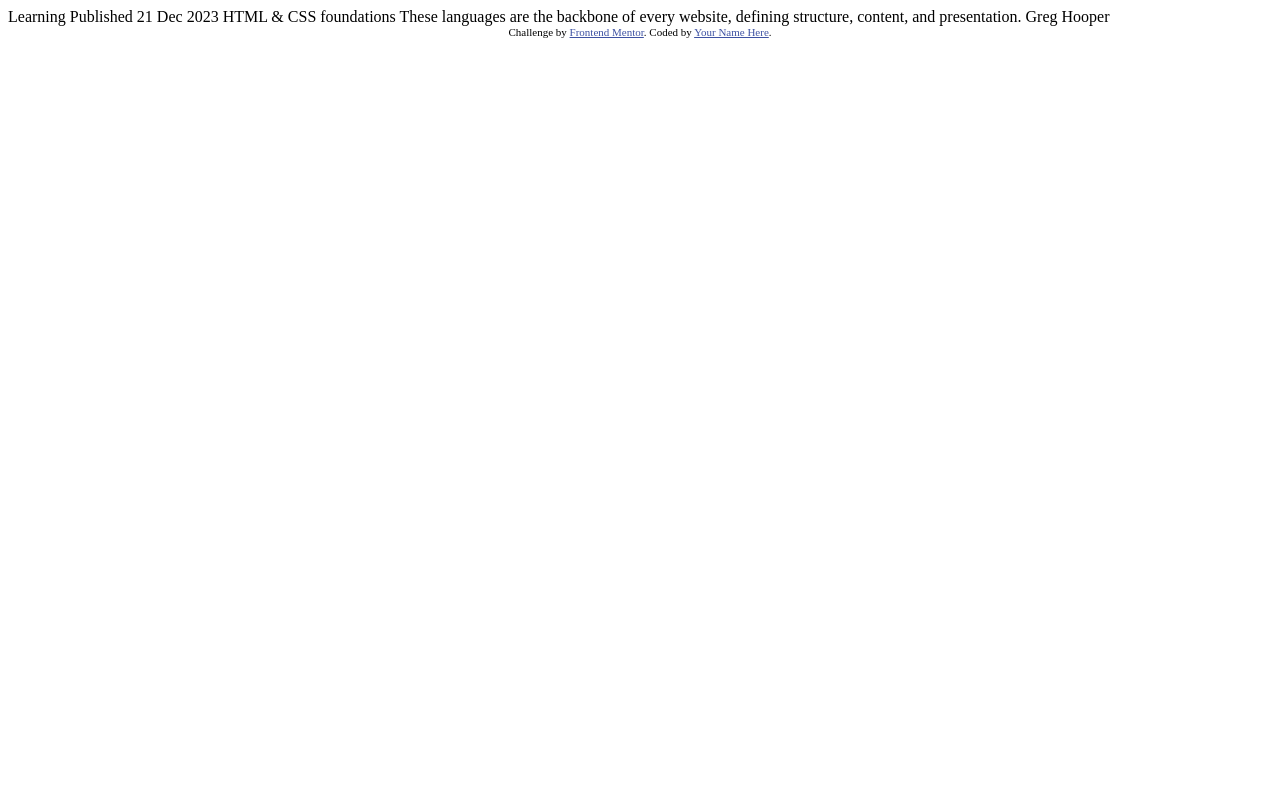
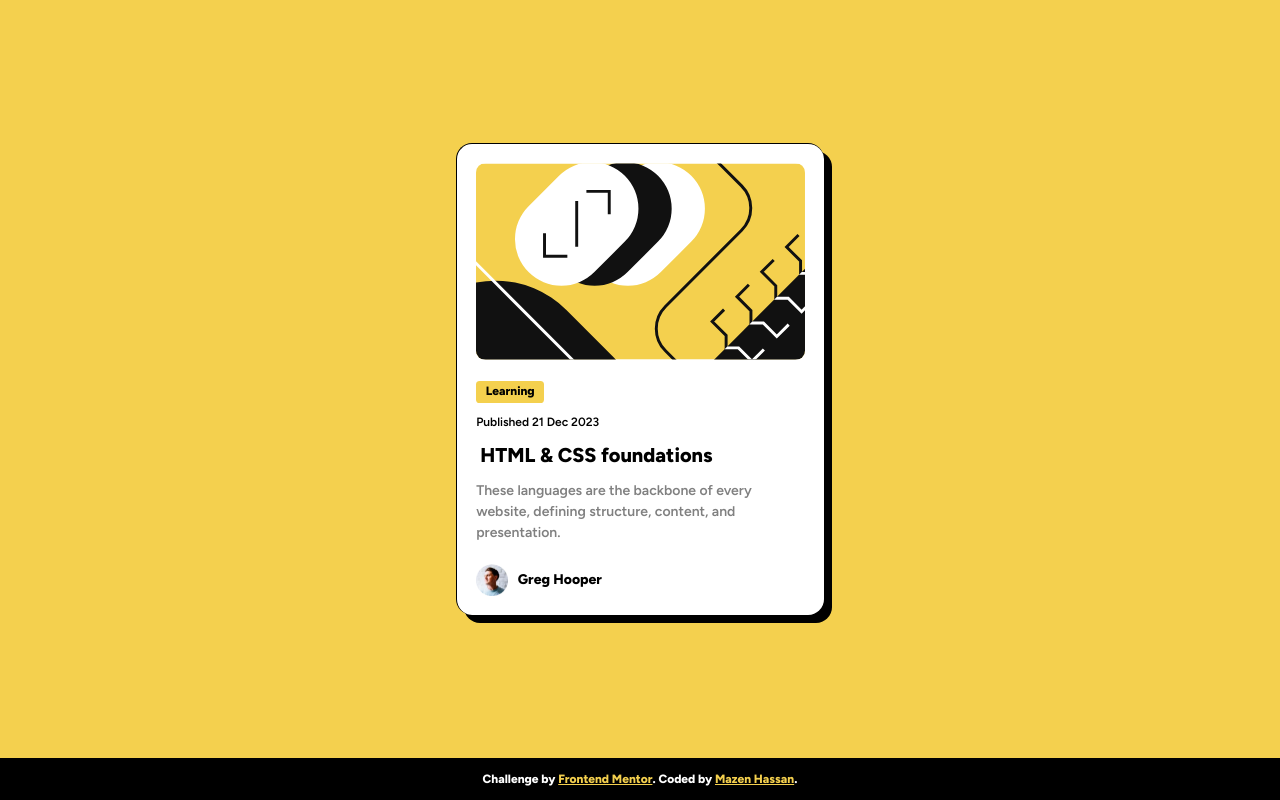
Before and after one commit to Apharaohh/Frontend-Mentor-, a plain HTML site: page index.html in a window 1280 px wide. Drawn offline with Linux system fonts and the light colour scheme.

Commit message:
Finished recipe for Frontend Mentor Challenge

```diff
--- a/index.html
+++ b/index.html
@@ -1,34 +1,54 @@
 <!DOCTYPE html>
 <html lang="en">
+
 <head>
   <meta charset="UTF-8">
-  <meta name="viewport" content="width=device-width, initial-scale=1.0"> <!-- displays site properly based on user's device -->
+  <meta name="viewport" content="width=device-width, initial-scale=1.0">
+  <!-- displays site properly based on user's device -->
 
   <link rel="icon" type="image/png" sizes="32x32" href="./assets/images/favicon-32x32.png">
+  <link rel="stylesheet" href="style.css">
+
+  <!--Google Fonts Links-->
+  <link rel="preconnect" href="https://fonts.googleapis.com">
+  <link rel="preconnect" href="https://fonts.gstatic.com" crossorigin>
+  <link href="https://fonts.googleapis.com/css2?family=Figtree:wght@600;800&display=swap" rel="stylesheet">
 
   <title>Frontend Mentor | Blog preview card</title>
 
-  <!-- Feel free to remove these styles or customise in your own stylesheet 👍 -->
-  <style>
-    .attribution { font-size: 11px; text-align: center; }
-    .attribution a { color: hsl(228, 45%, 44%); }
-  </style>
 </head>
+
 <body>
+  <div class="container">
+    <main class="main-wrapper">
+      <div class="illustration">
+        <img src="./assets/images/illustration-article.svg" alt="Blog card illustration">
+      </div>
+      <div class="content">
+        <h1 class="learning-header"> Learning</h1>
 
-  Learning
+        <p class="publish-text"> Published 21 Dec 2023</p>
 
-  Published 21 Dec 2023
+        <h2 class="foundation-header">
+          <a class="anchor-link" href="#">HTML & CSS foundations</a>
+        </h2>
 
-  HTML & CSS foundations
+        <p class="description">
+          These languages are the backbone of every website, defining structure, content, and presentation.
+        </p>
+      </div>
+      <div class="author">
+        <img src="./assets/images/image-avatar.webp" width="32" height="32" alt="profile picture of Greg Hooper">
 
-  These languages are the backbone of every website, defining structure, content, and presentation.
+        <span class="author-name"> Greg Hooper</span>
+      </div>
+    </main>
+  </div>
 
-  Greg Hooper
+  <footer class="attribution">
+    <p>Challenge by <a href="https://www.frontendmentor.io?ref=challenge" target="_blank">Frontend Mentor</a>.
+      Coded by <a href="https://github.com/Mazz100">Mazen Hassan</a>.</p>
+  </footer>
+</body>
 
-  <div class="attribution">
-    Challenge by <a href="https://www.frontendmentor.io?ref=challenge" target="_blank">Frontend Mentor</a>.
-    Coded by <a href="#">Your Name Here</a>.
-  </div>
-</body>
 </html>
--- /dev/null
+++ b/style.css
@@ -0,0 +1,222 @@
+*,
+*::before,
+*::after {
+  box-sizing: border-box;
+}
+
+/* Prevent font size inflation */
+html {
+  -moz-text-size-adjust: none;
+  -webkit-text-size-adjust: none;
+  text-size-adjust: none;
+}
+
+body,
+h1,
+h2,
+h3,
+h4,
+p,
+figure,
+blockquote,
+dl,
+dd {
+  margin-block-end: 0;
+  margin-block-start: 0;
+  margin: 0;
+}
+
+/* Remove list styles on ul, ol elements with a list role, which suggests default styling will be removed */
+ul[role=list],
+ol[role=list] {
+  list-style: none;
+}
+
+/* Set core body defaults */
+body {
+  min-height: 100vh;
+  line-height: 1.5;
+}
+
+/* Set shorter line heights on headings and interactive elements */
+h1,
+h2,
+h3,
+h4,
+button,
+input,
+label {
+  line-height: 1.1;
+}
+
+/* Balance text wrapping on headings */
+h1,
+h2,
+h3,
+h4 {
+  text-wrap: balance;
+}
+
+/* A elements that don't have a class get default styles */
+a:not([class]) {
+  -webkit-text-decoration-skip: ink;
+          text-decoration-skip-ink: auto;
+  color: currentColor;
+}
+
+/* Make images easier to work with */
+img,
+picture {
+  max-width: 100%;
+  display: block;
+}
+
+/* Inherit fonts for inputs and buttons */
+input,
+button,
+textarea,
+select {
+  font: inherit;
+}
+
+/* Make sure textareas without a rows attribute are not tiny */
+textarea:not([rows]) {
+  min-height: 10em;
+}
+
+/* Anything that has been anchored to should have extra scroll margin */
+:target {
+  scroll-margin-block: 5ex;
+}
+
+body {
+  display: flex;
+  flex-direction: column;
+  justify-content: center;
+  align-items: center;
+  background-color: hsl(47, 88%, 63%);
+  font-family: "Figtree", sans-serif;
+}
+
+.container {
+  display: flex;
+  flex-direction: column;
+  justify-content: center;
+  align-items: center;
+  flex: 1;
+  max-width: 20rem;
+}
+
+.main-wrapper {
+  display: flex;
+  flex-direction: column;
+  justify-content: center;
+  align-items: center;
+  align-items: start;
+  gap: 1.3em;
+  background-color: hsl(0, 0%, 100%);
+  padding: 1.2em;
+  border-top: 0.1em solid hsl(0, 0%, 0%);
+  border-left: 0.1em solid hsl(0, 0%, 0%);
+  border-radius: 1em;
+  box-shadow: 0.5em 0.5em hsl(0, 0%, 0%);
+}
+
+.illustration {
+  overflow: hidden;
+  border-radius: 0.6em;
+}
+
+.content {
+  display: flex;
+  flex-direction: column;
+  justify-content: center;
+  align-items: center;
+  align-items: start;
+  gap: 0.6em;
+}
+.content .learning-header {
+  background-color: hsl(47, 88%, 63%);
+  padding: 0.4em 0.8em 0.4em 0.8em;
+  border-radius: 0.3em;
+  font-size: 0.75rem;
+  font-weight: 800;
+  width: -moz-max-content;
+  width: max-content;
+}
+.content .publish-text {
+  font-size: 0.75rem;
+}
+.content .foundation-header {
+  font-size: 1.25rem;
+}
+.content .description {
+  color: hsl(0, 0%, 50%);
+  font-size: 0.875rem;
+}
+
+.author {
+  display: flex;
+  flex-direction: row;
+  justify-content: center;
+  align-items: center;
+  gap: 0.6em;
+}
+.author .author-name {
+  font-size: 0.875rem;
+  font-weight: 800;
+}
+
+.anchor-link {
+  display: block;
+  position: relative;
+  text-decoration: none;
+  padding: 0.2em;
+  color: hsl(0, 0%, 0%);
+  overflow: hidden;
+  transition: color 200ms ease-in-out;
+}
+
+.anchor-link::before {
+  content: "";
+  position: absolute;
+  bottom: 0;
+  left: 0;
+  width: 100%;
+  height: 0.2em;
+  background-color: hsl(47, 88%, 63%);
+  opacity: 0.5;
+  transform: translate3d(-120%, 0, 0);
+  transition: opacity 250ms ease-out, transform 250ms ease-out;
+}
+
+.anchor-link:hover::before,
+.anchor-link:focus::before {
+  opacity: 1;
+  transform: translate3d(0, 0, 0);
+}
+
+.anchor-link:hover, .anchor-link:focus {
+  color: hsl(47, 88%, 63%);
+}
+
+.attribution {
+  display: block;
+  width: 100%;
+  padding: 1em;
+  background-color: hsl(0, 0%, 0%);
+  font-size: 0.75rem;
+  font-weight: 700;
+  color: hsl(0, 0%, 100%);
+  text-align: center;
+}
+
+.attribution a {
+  color: hsl(47, 88%, 63%);
+}
+
+@media (min-width: 50rem) {
+  .container {
+    max-width: 23rem;
+  }
+}/*# sourceMappingURL=style.css.map */
```
